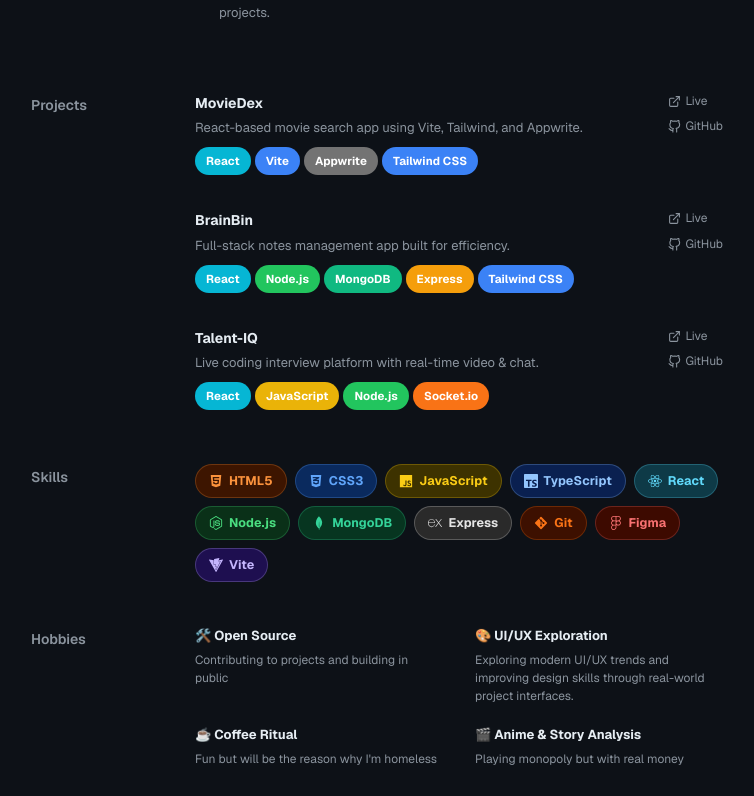
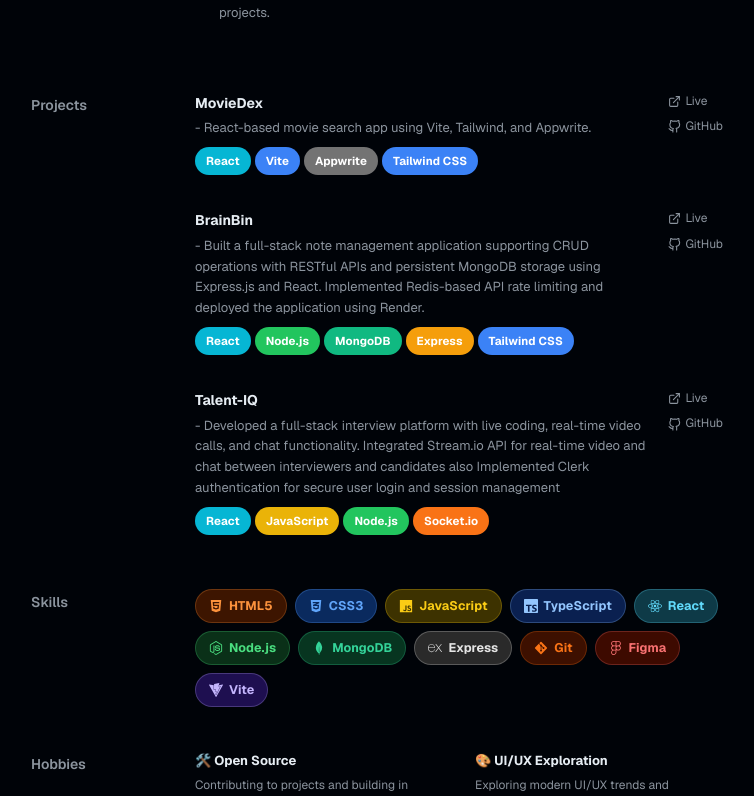
Before and after one commit to withsarath/main-portfolio, a React (Vite) app: page /about in a window 1280 px wide. Shown: the part 902-1698 px from the top of the page, without its empty margins (263-1017 px from the left). Built offline with nearby package versions, Linux system fonts and the light colour scheme.

Commit message:
fixed some minor issues

```diff
--- a/src/index.css
+++ b/src/index.css
@@ -2,7 +2,8 @@
 
 /* ========== THEME TOKENS ========== */
 :root {
-  --bg: #0d1117;
+  /* --bg: #0d1117; */
+  --bg: #000308;
   --bg2: #161b22;
   --bg3: #1c2128;
   --border: #30363d;
--- a/src/pages/About.jsx
+++ b/src/pages/About.jsx
@@ -49,7 +49,7 @@
 const projects = [
   {
     title: "MovieDex",
-    desc: "React-based movie search app using Vite, Tailwind, and Appwrite.",
+    desc: " - React-based movie search app using Vite, Tailwind, and Appwrite.",
     tags: [
        { label: "React", bg: "rgb(6 182 212)", color: "rgb(255 255 255)" },
       { label: "Vite", bg: "rgb(59 130 246)", color: "rgb(255 255 255)"  },
@@ -61,7 +61,7 @@
   },
   {
     title: "BrainBin",
-    desc: "Full-stack notes management app built for efficiency.",
+    desc: " - Built a full-stack note management application supporting CRUD operations with RESTful APIs and persistent MongoDB storage using Express.js and React. Implemented Redis-based API rate limiting and deployed the application using Render.",
     tags: [
       { label: "React", bg: "rgb(6 182 212)", color: "rgb(255 255 255)" },
       { label: "Node.js", bg: "rgb(34 197 94)", color: "rgb(255 255 255)" },
@@ -74,7 +74,7 @@
   },
   {
     title: "Talent-IQ",
-    desc: "Live coding interview platform with real-time video & chat.",
+    desc: ` - Developed a full-stack interview platform with live coding, real-time video calls, and chat functionality. Integrated Stream.io API for real-time video and chat between interviewers and candidates also Implemented Clerk authentication for secure user login and session management`,
     tags: [
       { label: "React", bg: "rgb(6 182 212)", color: "rgb(255 255 255)" },
       { label: "JavaScript", bg: "rgb(234 179 8)", color: "rgb(255 255 255)" },
--- a/src/pages/Home.jsx
+++ b/src/pages/Home.jsx
@@ -204,7 +204,7 @@
     <div className="page home-page">
       <section className="hero-section" ref={heroRef}>
         <div className="hero-text">
-          <p className="hero-greeting">hello 👋🏻,</p>
+          <p className="hero-greeting">Hello dev👋🏻,</p>
           <h1 className="hero-name">{'<Sarath here/>'}</h1>
           <p className="hero-sub">
             your average coffee enjoyer from Kerala trying to document the
```
